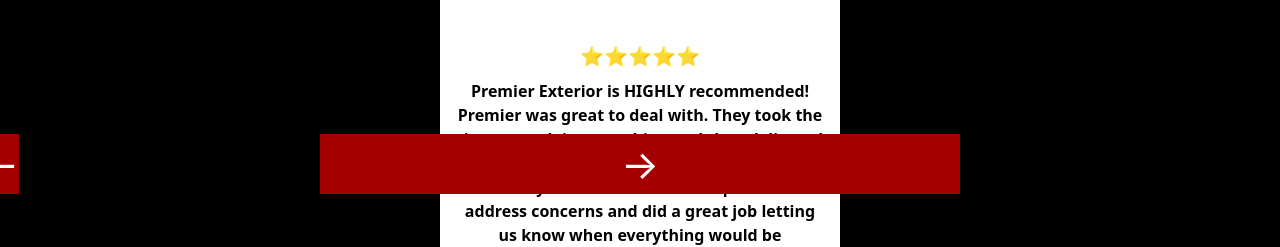
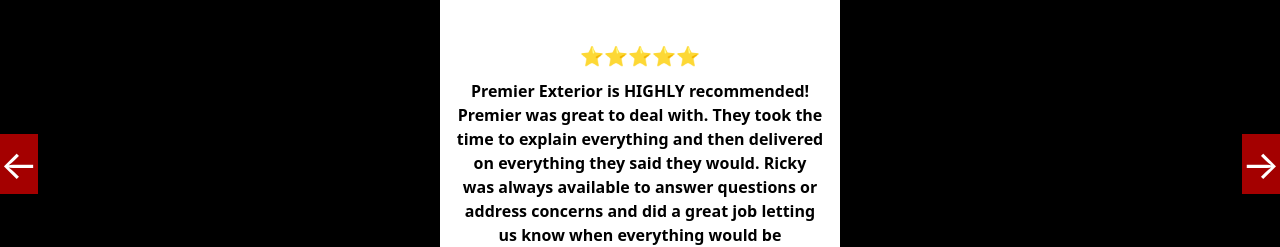
Before and after one commit to nicoleables/Premier-Exterior-Contruction, a React (Vite) app: page /barnpage in a window 1280 px wide. Shown: the part 2020-2267 px from the top of the page. Built offline with nearby package versions, Linux system fonts and the light colour scheme.

Commit message:
Update reviews.css

```diff
--- a/src/styles/reviews.css
+++ b/src/styles/reviews.css
@@ -126,15 +126,11 @@
 }
 
 .arrow {
-  position: absolute; /* Position the arrow absolutely */
-  top: 50%; /* Move it down to the middle of the container */
-  left: 50%; /* Move it to the middle of the container */
-  transform: translate(-50%, -50%); /* Center it by adjusting its position */
   background: rgb(164, 0, 0);
   border: none;
   font-size: 2.5rem; /* Adjust font size */
   cursor: pointer;
-  color: white; /* Change arrow color to white */
+  color: white; /* Change arrow color to red */
   transition: color 0.3s;
   outline: none; /* Remove default outline */
 }
```
